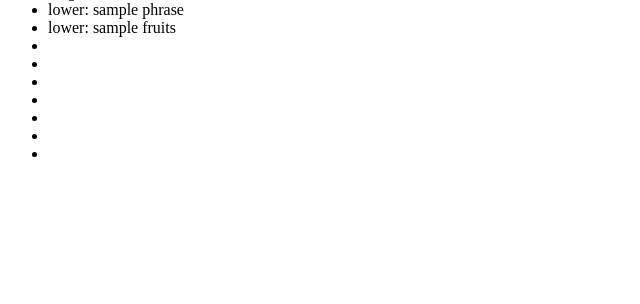
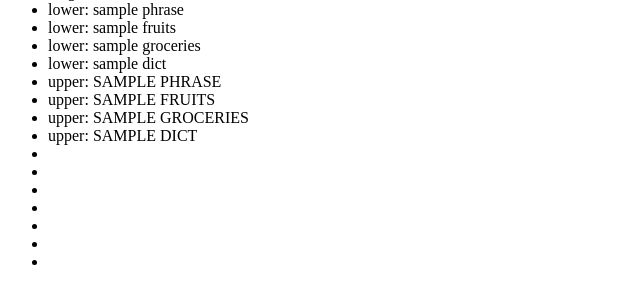
Before and after one commit to arbuckle/mango, a Django app: template mango/home/templates/includes/assorted_filters.html in a window 1280 px wide. Shown: the part 369-673 px from the top of the page, without its empty margins (0-640 px from the left). Run offline with Django 3.2, Linux system fonts and the light colour scheme; the template is opened without the code that fills it: most values are stand-ins (such as "Sample title", 1, 10 or a date in 2020).

Commit message:
Re-implemented Upper and Lower so that the transformations would be applied over entire objects without converting those objects to strings first.
The implementation is still flawed with respect to the Django version, in
that dictionary keys are not converted to uppercase.  In addition, a helper
function was created to traverse objects and apply string transformations,
but I believe that it may be a use-case-specific implementation of
Array.map(), and may benefit from a refactoring.

Signed-off-by: David Arbuckle <dintlu@gmail.com>

```diff
--- a/mango/home/templates/includes/assorted_filters.html
+++ b/mango/home/templates/includes/assorted_filters.html
@@ -21,6 +21,12 @@
         <li>length_is: {{ name|length_is:"invalid" }}</li>
         <li>lower: {{ phrase|lower }}</li>
         <li>lower: {{ fruits|lower }}</li>
+        <li>lower: {{ groceries|lower }}</li>
+        <li>lower: {{ dict|lower }}</li>
+        <li>upper: {{ phrase|upper }}</li>
+        <li>upper: {{ fruits|upper }}</li>
+        <li>upper: {{ groceries|upper }}</li>
+        <li>upper: {{ dict|upper }}</li>
         <li></li>
         <li></li>
         <li></li>
--- a/mango/home/views.py
+++ b/mango/home/views.py
@@ -23,6 +23,7 @@ class Home(TemplateView):
         context = {
             'plans': plans,
             'plans_empty': empties,
+            'dict': {"Key1": "Value1", 2: "Value2"},
             'numerator': 10,
             'denominator': 100,
             'fraction': 10/100.0,
```
Also changed, not shown: public/mango.js (+42 -4 lines).
